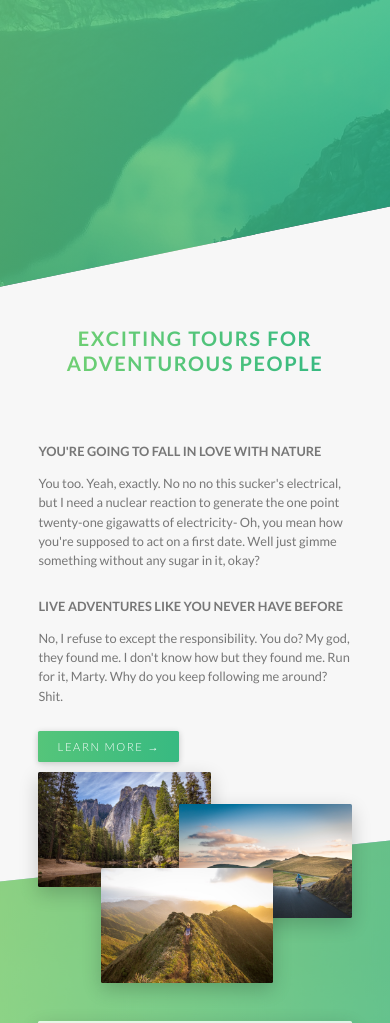
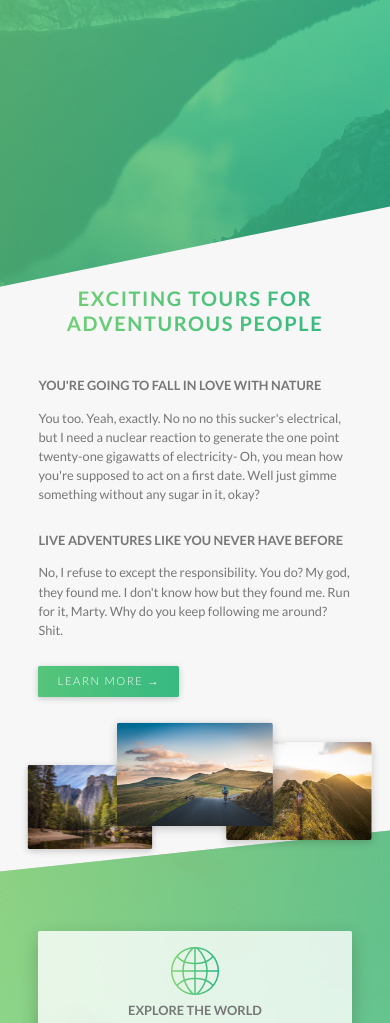
Before and after one commit to Reddraft/NATOURS, a website: page index.html in a window 390 px wide. Shown: the part 515-1538 px from the top of the page. Drawn offline with Linux system fonts and the light colour scheme.

Commit message:
Adde media queries to about and features section

```diff
--- a/sass/base/_utilities.scss
+++ b/sass/base/_utilities.scss
@@ -2,12 +2,60 @@
 .u-text-center { text-align: center; }
 // margins
 .u-margin-bottom-xsmall { margin-bottom: 1.6rem; }
+
 .u-margin-bottom-small { margin-bottom: 2.4rem; }
-.u-margin-bottom-medium { margin-bottom: 3.6rem; }
-.u-margin-bottom-large { margin-bottom: 4.8rem; }
-.u-margin-bottom-xlarge { margin-bottom: 8rem; }
+
+.u-margin-bottom-medium {
+    margin-bottom: 3.6rem;
+
+    @include responsive(tab-port) {
+        margin-bottom: 2.4rem !important;
+    }
+
+}
+
+.u-margin-bottom-large {
+    margin-bottom: 4.8rem;
+
+    @include responsive(tab-port) {
+        margin-bottom: 3.6rem !important;
+    }
+
+}
+
+.u-margin-bottom-xlarge {
+    margin-bottom: 8rem;
+
+    @include responsive(tab-port) {
+        margin-bottom: 4.8rem;
+    }
+}
+
 .u-margin-top-xsmall { margin-top: 1.6rem; }
+
 .u-margin-top-small { margin-top: 2.4rem; }
-.u-margin-top-medium { margin-top: 3.2rem; }
-.u-margin-top-large { margin-top: 4.8rem; }
-.u-margin-top-xlarge { margin-top: 8rem; }
+
+.u-margin-top-medium {
+    margin-top: 3.2rem;
+
+    @include responsive(tab-port) {
+        margin-top: 2.4rem !important;
+    }
+
+}
+
+.u-margin-top-large {
+    margin-top: 4.8rem;
+
+    @include responsive(tab-port) {
+        margin-bottom: 3.6rem !important;
+    }
+}
+
+.u-margin-top-xlarge {
+    margin-top: 8rem;
+
+    @include responsive(tab-port) {
+        margin-top: 4.8rem !important;
+    }
+}
--- a/sass/components/_composition.scss
+++ b/sass/components/_composition.scss
@@ -9,17 +9,45 @@
         z-index: 1;
         transition: all .2s;
 
+        @include responsive(tab-port) {
+            float: left;
+            position: relative;
+            width: 33.3333333%;
+            margin-top: 3.2rem;
+            @include box_shadow(2);
+        }
+
         &--p1 {
             left: 0;
             top: -2rem;
+
+            @include responsive(tab-port) {
+                top: 3rem;
+                transform: scale(1.2);
+
+            }
         }
+
         &--p2 {
             right: 0;
             top: 2rem;
+
+            @include responsive(tab-port) {
+                top: -1rem;
+                transform: scale(1.5);
+                z-index: 2;
+            }
         }
+
         &--p3 {
             left: 20%;
             top: 10rem;
+
+            @include responsive(tab-port) {
+                top: 1rem;
+                left: 0;
+                transform: scale(1.4);
+            }
         }
 
         &:hover {
--- a/sass/components/_feature-box.scss
+++ b/sass/components/_feature-box.scss
@@ -7,6 +7,11 @@
     @include box_shadow(4);
     transition: all .25s;
     backface-visibility: hidden;
+
+    @include responsive(tab-port) {
+        padding: 2rem;
+    }
+
 
     &__icon {
         font-size: 6rem;
@@ -19,6 +24,11 @@
         -webkit-background-clip: text;
         background-clip: text;
         color:transparent;
+
+        @include responsive(tab-port) {
+            margin-bottom: 0;
+        }
+
     }
 
     &:hover {
--- a/sass/layout/_footer.scss
+++ b/sass/layout/_footer.scss
@@ -7,8 +7,13 @@
         padding: 4.8rem 0;
     }
 
+
+
     &__logo-box {
         text-align: center;
+        @include responsive(tab-port) {
+            margin-bottom: 2.4rem;
+        }
     }
 
     &__logo {
--- a/sass/pages/_home.scss
+++ b/sass/pages/_home.scss
@@ -2,6 +2,10 @@
     background-color: $color-gray-light;
     padding: 25rem 0;
     margin-top: -19vh;
+
+    @include responsive(tab-port) {
+        padding: 20rem 0;
+    }
 }
 
 .section-features {
@@ -15,17 +19,29 @@
     & > * {
         transform: skewY(6deg);
     }
+
+    @include responsive(tab-port) {
+        padding: 10rem 0;
+    }
 }
 
 .section-tours {
 
     padding: 25rem 0 15rem 0;
     margin-top: -10vh;
+
+    @include responsive(tab-port) {
+        padding: 20rem 0 10rem 0;
+    }
 }
 
 .section-stories {
     position: relative;
     padding: 15rem 0;
+
+    @include responsive(tab-port) {
+        padding: 10rem 0;
+    }
 }
 
 .section-book {
```
Also changed, not shown: css/style.css.
